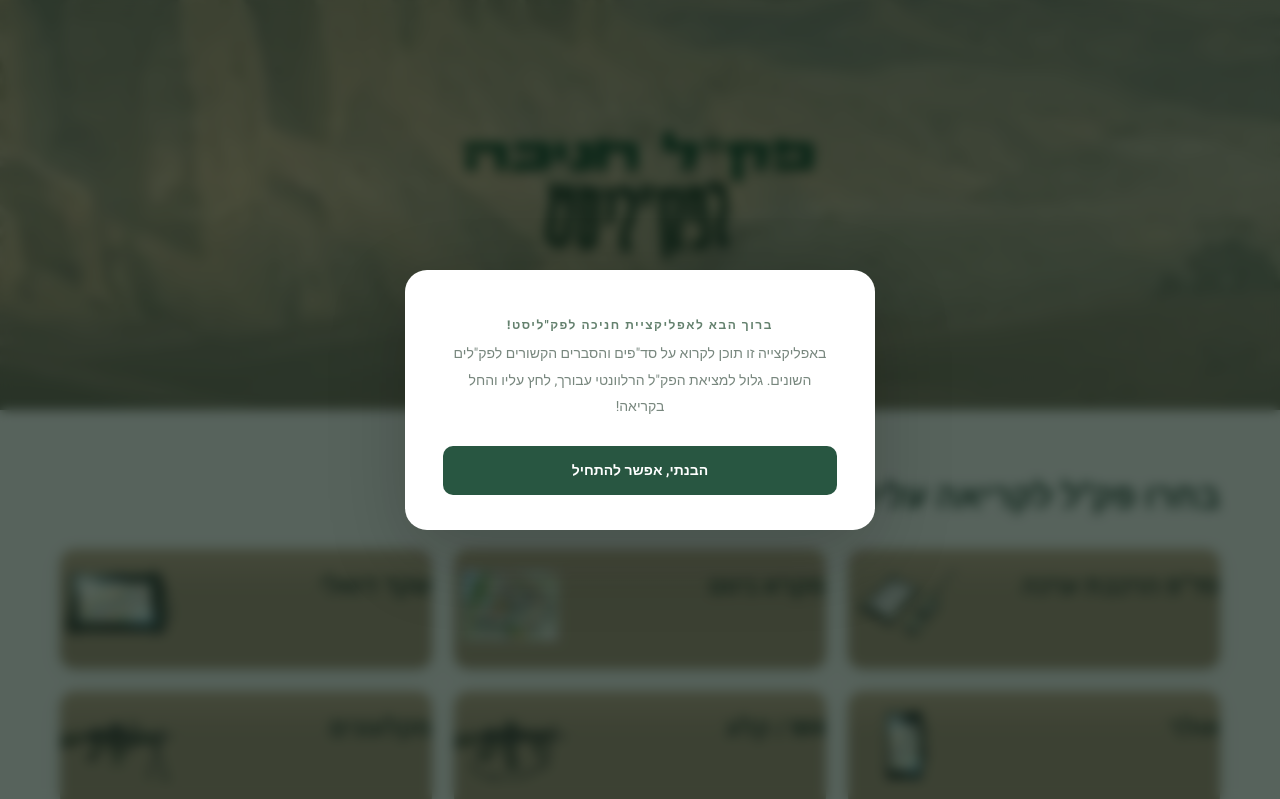
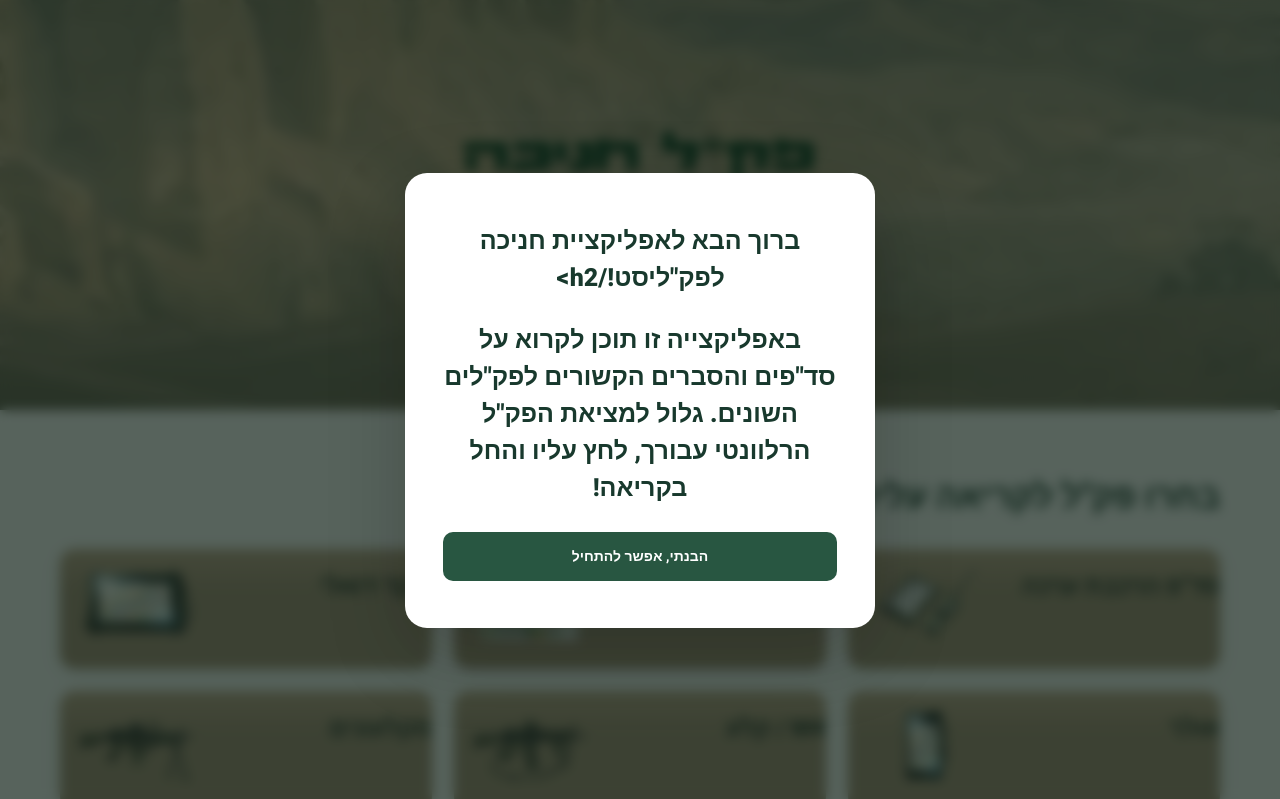
Before and after one commit to guyleeneuman/pakalListApp-, a plain HTML site: page index.html in a window 1280 px wide. Shown: the top 799 px of the page. Drawn offline with Linux system fonts and the light colour scheme.

Commit message:
Add files via upload

```diff
--- a/index.html
+++ b/index.html
@@ -61,8 +61,8 @@
   <div id="welcomePopup" class="popup-backdrop">
     <div class="welcome-popup" role="dialog" aria-modal="true" aria-labelledby="welcomeHeading">
       <!-- <div class="popup-symbol">✦</div> -->
-      <span class="eyebrow">ברוך הבא לאפליקציית חניכה לפק"ליסט!</span>
-      <!-- <h2 id="welcomeHeading">ברוכים הבאים למרחב הלמידה</h2> -->
+      <!-- <span class="eyebrow">ברוך הבא לאפליקציית חניכה לפק"ליסט!</span> -->
+      <h2 id="welcomeHeading">ברוך הבא לאפליקציית חניכה לפק"ליסט!/h2>
       <p>
         באפליקצייה זו תוכן לקרוא על סד"פים והסברים הקשורים לפק"לים השונים.
         גלול למציאת הפק"ל הרלוונטי עבורך, לחץ עליו והחל בקריאה!
--- a/style.css
+++ b/style.css
@@ -80,7 +80,7 @@ button {
     position: absolute;
     top:-160px;
     right: px;
-    width: 79vh;
+    width: 60vh;
     height: 100vw;
     object-fit: contain;
     object-position: center;
@@ -198,7 +198,7 @@ button {
     width: 30%;
     height: 70%;
     position: absolute;
-    left: 0;
+    left: 20px;
     top: 10%;
     object-fit: cover;
     z-index: 2;
```
